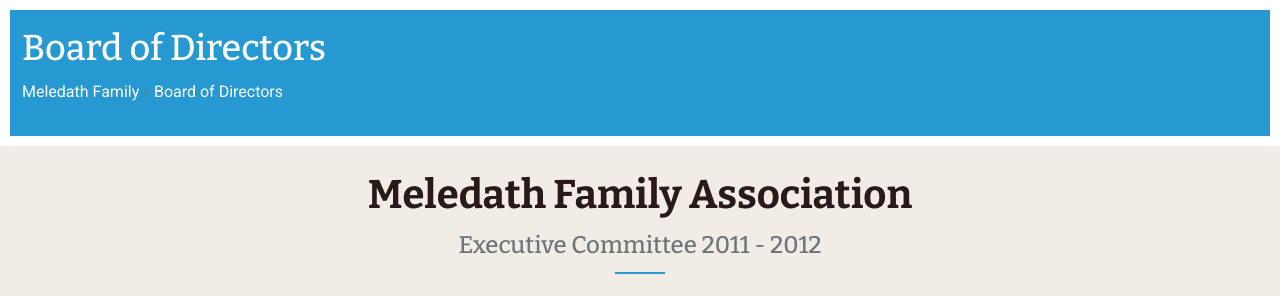
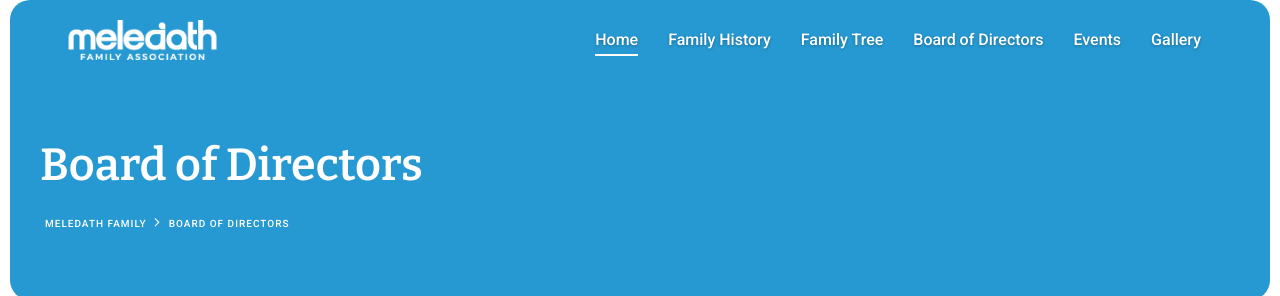
Before and after one commit to abdulrahoofpc/meledathfamily-django, a Django app: page /team/ in a window 1280 px wide. Shown: the top 296 px of the page. Run offline with Django 5.2, Linux system fonts and the light colour scheme; data comes from the database, SQL or seed files in the repository; some libraries are stand-ins or nearby versions; some web fonts are replaced.

Commit message:
Fixes and final updates before repush

```diff
--- a/static/css/shortcode.css
+++ b/static/css/shortcode.css
@@ -2034,7 +2034,7 @@
 /*  10 - Title Bar
 /*----------------------------------------*/
 .pbmit-title-bar-wrapper{
-	background-image: url(../images/bg/titlebar.jpg);
+	background-color: #2699D2;
     background-repeat: no-repeat;
     background-position: center center;
     background-size: cover;
@@ -2071,7 +2071,7 @@
 }
 .pbmit-tbar-title{
 	font-weight: 600;
-    font-size: 60px;
+    font-size: 45px;
     line-height: 60px;
     letter-spacing: 0px;
     text-transform: none;
@@ -2087,7 +2087,7 @@
 .pbmit-title-bar-wrapper .pbmit-breadcrumb,
 .pbmit-title-bar-wrapper .pbmit-breadcrumb a{
 	font-weight: 500;
-    font-size: 14px;
+    font-size: 10px;
     line-height: 24px;
     letter-spacing: 1px;
     text-transform: uppercase;
--- a/templates/our-team.html
+++ b/templates/our-team.html
@@ -6,50 +6,39 @@
     <link rel="stylesheet" href="https://cdnjs.cloudflare.com/ajax/libs/font-awesome/6.5.0/css/all.min.css">
 
     <body>
+
+
         <div class="page-wrapper">
 
-            {% comment %} {% include 'navbar.html' %} {% endcomment %}
+            {% include 'navbar.html' %}
 
-            <!-- Title Bar -->
-            <div class="title-bar" style="background:">
+             <!-- Title Bar -->
+		<div class="pbmit-title-bar-wrapper" style="margin: 0px 10px 0; bo">
 			<div class="container">
-				<div class="title-content">
-				<h3 >Board of Directors</h3>
-				<div class="breadcrumb">
-					<a href="#">Meledath Family</a>
-					<i class="sep" class="color="#fff"">›</i>
-					<span>Board of Directors</span>
-				</div>
+				<div class="pbmit-title-bar-content">
+					<div class="pbmit-title-bar-content-inner">
+						<div class="pbmit-tbar">
+							<div class="pbmit-tbar-inner container">
+								<h1 class="pbmit-tbar-title"> Board of Directors </h1>
+							</div>
+						</div>
+						<div class="pbmit-breadcrumb">
+							<div class="pbmit-breadcrumb-inner">
+								<span><a title="" href="#" class="home"><span>Meledath Family</span></a></span>
+								<span class="sep">
+									<i class="pbmit-base-icon-angle-right"></i>
+								</span>
+								<span><span class="post-root post post-post current-item"> Board of Directors </span></span>
+							</div>
+						</div>
+					</div>
 				</div>
 			</div>
-			</div>
+		</div>
+		<!-- Title Bar End-->
 
-					<style>
-					.title-bar {
-					margin: 10px 10px;
-					background: #2699D2;
-					}
-					.title-content {
-					padding: 15px 0;
-					}
-					.title-content h3{
-						color: #fff;
-					}
-					.breadcrumb {
-					font-size: 14px;
-					color: #777;
-					}
-					.breadcrumb span {
-						color: #fff;
-					}
-					.breadcrumb a {
-					color: #fff;
-					text-decoration: none;
-					}
-					.breadcrumb .sep {
-					margin: 0 5px;
-					}
-					</style>
+
+
             <!-- Title Bar End-->
 
             <!-- Team Members -->
```
